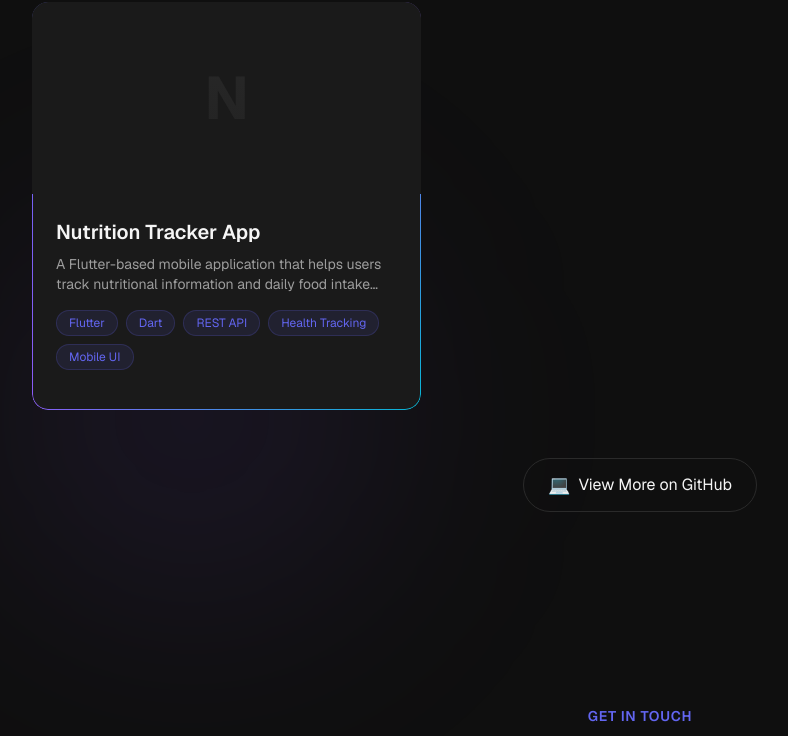
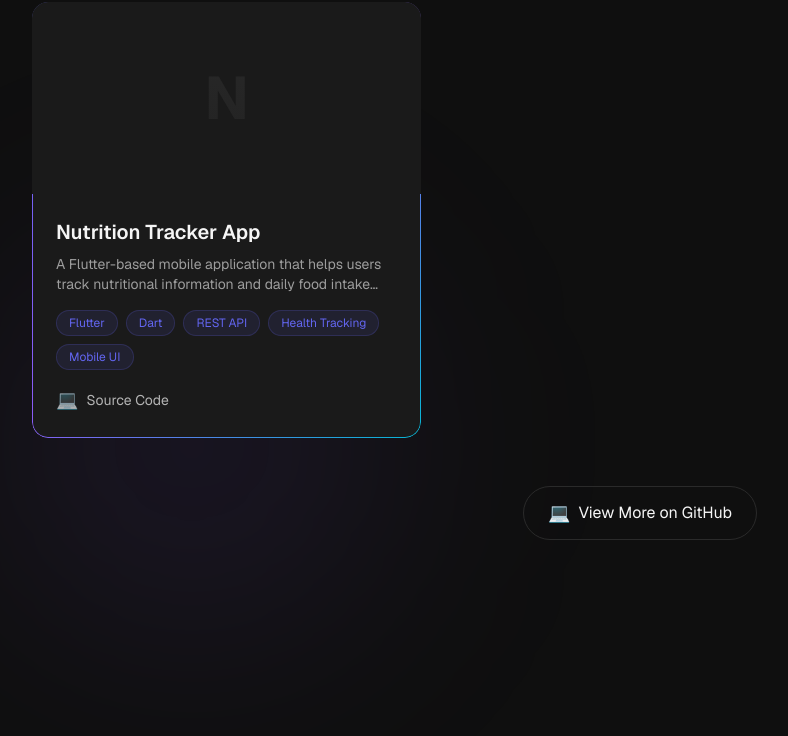
Before and after one commit to Furqan-khan-ali/portfolio, a Next.js app: page / in a window 1280 px wide. Shown: the part 2540-3276 px from the top of the page, without its empty margins (0-788 px from the left). Built offline with nearby package versions, Linux system fonts and the light colour scheme.

Commit message:
Updated Project invoice

```diff
--- a/src/app/components/Projects.js
+++ b/src/app/components/Projects.js
@@ -101,7 +101,7 @@ const projects = [
     image: "/project9.jpg",
     tags: ["Flutter", "Dart", "REST API", "Health Tracking", "Mobile UI"],
     liveUrl: "#",
-    githubUrl: "#",
+    githubUrl: "https://github.com/Furqan-khan-ali/nutrition-project/tree/main/nutrition_app",
     featured: false,
   },
 ];
```
